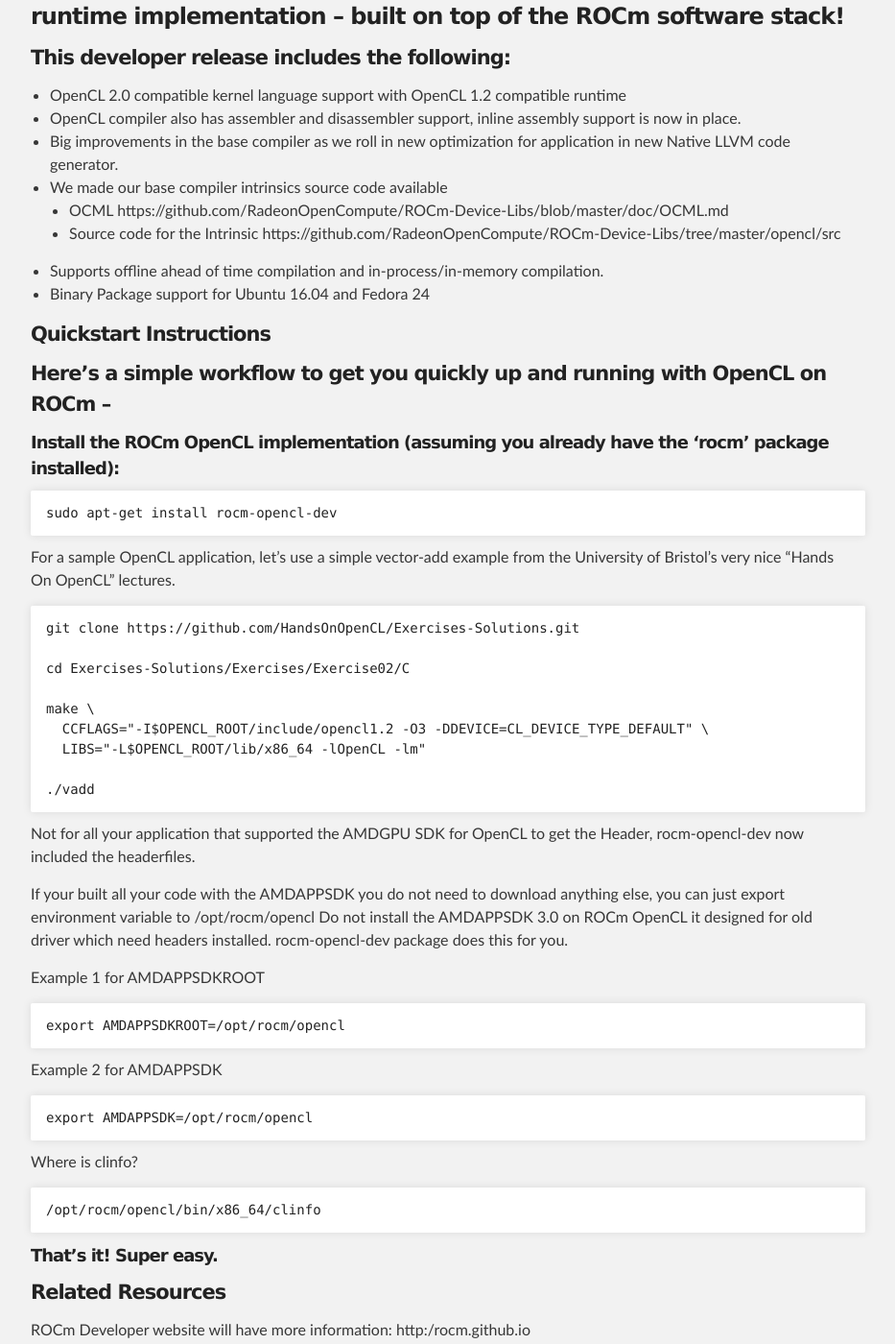
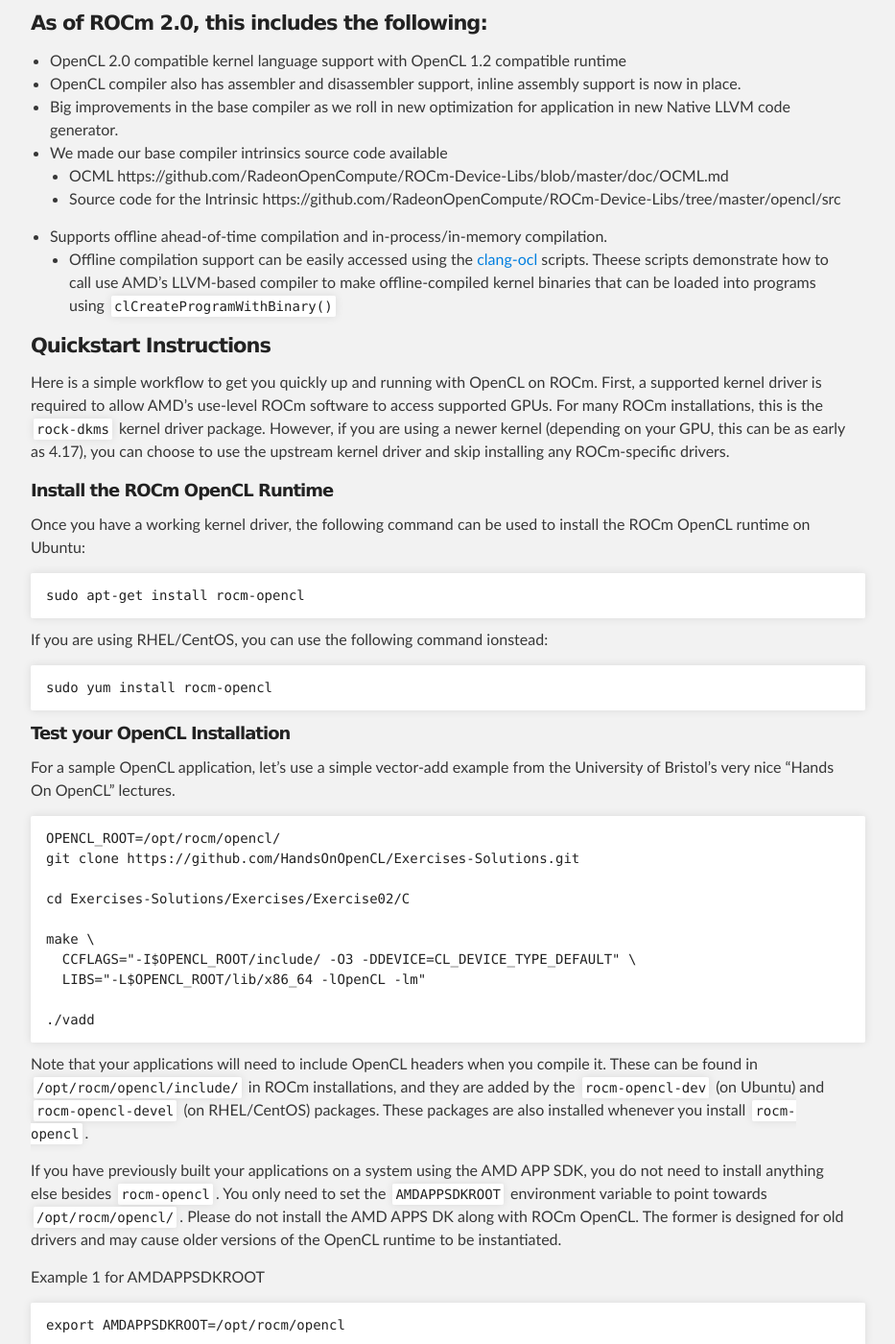
Before and after one commit to ROCm/ROCm.github.io, a Jekyll site: the page built from QuickStartOCL.md, in a window 1280 px wide and 1400 px high, scrolled down 454 px. Shown: the whole window at 96% size, without its empty margins (183-1116 px from the left). Built offline with Jekyll 4.4.1, drawn with Linux system fonts in a browser that asks for light colours; some of the changed text lies outside the part shown.

Commit message:
Update QuickStartOCL.md

````diff
--- a/QuickStartOCL.md
+++ b/QuickStartOCL.md
@@ -5,9 +5,9 @@
 
 # Overview
 
-### ROCm 1.6 introduces big updates to our OpenCL compiler and runtime implementation -- built on top of the ROCm software stack!
+### The AMD ROCm Platform supports OpenCL as of ROCm 1.6!
 
-#### This developer release includes the following:
+#### As of ROCm 2.0, this includes the following:
 
 * OpenCL 2.0 compatible kernel language support with OpenCL 1.2 compatible runtime
 * OpenCL compiler also has assembler and disassembler support,  inline assembly support is now in place.
@@ -15,35 +15,54 @@
 * We made our base compiler intrinsics source code available
   * OCML https://github.com/RadeonOpenCompute/ROCm-Device-Libs/blob/master/doc/OCML.md
   * Source code for the Intrinsic https://github.com/RadeonOpenCompute/ROCm-Device-Libs/tree/master/opencl/src
-* Supports offline ahead of time compilation and in-process/in-memory compilation.
-* Binary Package support for Ubuntu  16.04 and Fedora 24
+* Supports offline ahead-of-time compilation and in-process/in-memory compilation.
+  * Offline compilation support can be easily accessed using the [clang-ocl](https://github.com/RadeonOpenCompute/clang-ocl) scripts. Theese scripts demonstrate how to call use AMD's LLVM-based compiler to make offline-compiled kernel binaries that can be loaded into programs using `clCreateProgramWithBinary()`
 
 #### Quickstart Instructions
 
-#### Here's a simple workflow to get you quickly up and running with OpenCL on ROCm --
+Here is a simple workflow to get you quickly up and running with OpenCL on ROCm.
+First, a supported kernel driver is required to allow AMD's use-level ROCm software to access supported GPUs.
+For many ROCm installations, this is the `rock-dkms` kernel driver package.
+However, if you are using a newer kernel (depending on your GPU, this can be as early as 4.17), you can choose to use the upstream kernel driver and skip installing any ROCm-specific drivers.
 
-##### Install the ROCm OpenCL implementation (assuming you already have the 'rocm' package installed):
+##### Install the ROCm OpenCL Runtime
+
+Once you have a working kernel driver, the following command can be used to install the ROCm OpenCL runtime on Ubuntu:
 
 ```shell
-sudo apt-get install rocm-opencl-dev
+sudo apt-get install rocm-opencl
 ```
+
+If you are using RHEL/CentOS, you can use the following command ionstead:
+```shell
+sudo yum install rocm-opencl
+```
+
+##### Test your OpenCL Installation
 
 For a sample OpenCL application, let's use a simple vector-add example from the University of Bristol's very nice "Hands On OpenCL" lectures.
 
 ```shell
+OPENCL_ROOT=/opt/rocm/opencl/
 git clone https://github.com/HandsOnOpenCL/Exercises-Solutions.git
 
 cd Exercises-Solutions/Exercises/Exercise02/C
 
 make \
-  CCFLAGS="-I$OPENCL_ROOT/include/opencl1.2 -O3 -DDEVICE=CL_DEVICE_TYPE_DEFAULT" \
+  CCFLAGS="-I$OPENCL_ROOT/include/ -O3 -DDEVICE=CL_DEVICE_TYPE_DEFAULT" \
   LIBS="-L$OPENCL_ROOT/lib/x86_64 -lOpenCL -lm"
 
 ./vadd
 ```
-Not for all your application that supported the AMDGPU SDK for OpenCL to get the Header,  rocm-opencl-dev now included the headerfiles.
 
-If your built all your code with the AMDAPPSDK you do not need to download anything else,  you can just export environment variable to  /opt/rocm/opencl    Do not install the AMDAPPSDK 3.0  on ROCm OpenCL it designed for old driver which need headers installed.  rocm-opencl-dev package does this for you.
+Note that your applications will need to include OpenCL headers when you compile it.
+These can be found in `/opt/rocm/opencl/include/` in ROCm installations, and they are added by the `rocm-opencl-dev` (on Ubuntu) and `rocm-opencl-devel` (on RHEL/CentOS) packages.
+These packages are also installed whenever you install `rocm-opencl`.
+
+If you have previously built your applications on a system using the AMD APP SDK, you do not need to install anything else besides `rocm-opencl`.
+You only need to set the `AMDAPPSDKROOT` environment variable to point towards `/opt/rocm/opencl/`.
+Please do not install the AMD APPS DK along with ROCm OpenCL.
+The former is designed for old drivers and may cause older versions of the OpenCL runtime to be instantiated.
 
 Example 1 for AMDAPPSDKROOT
 ```shell
````
